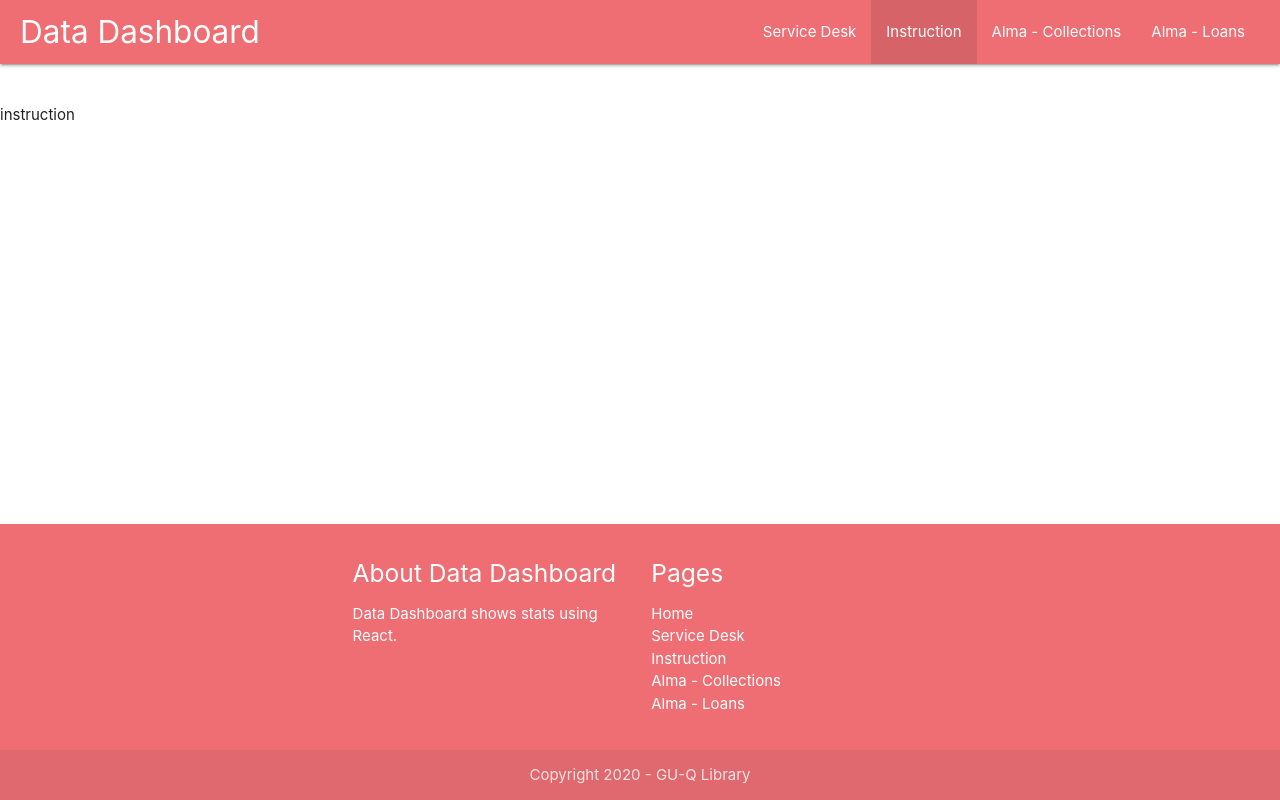
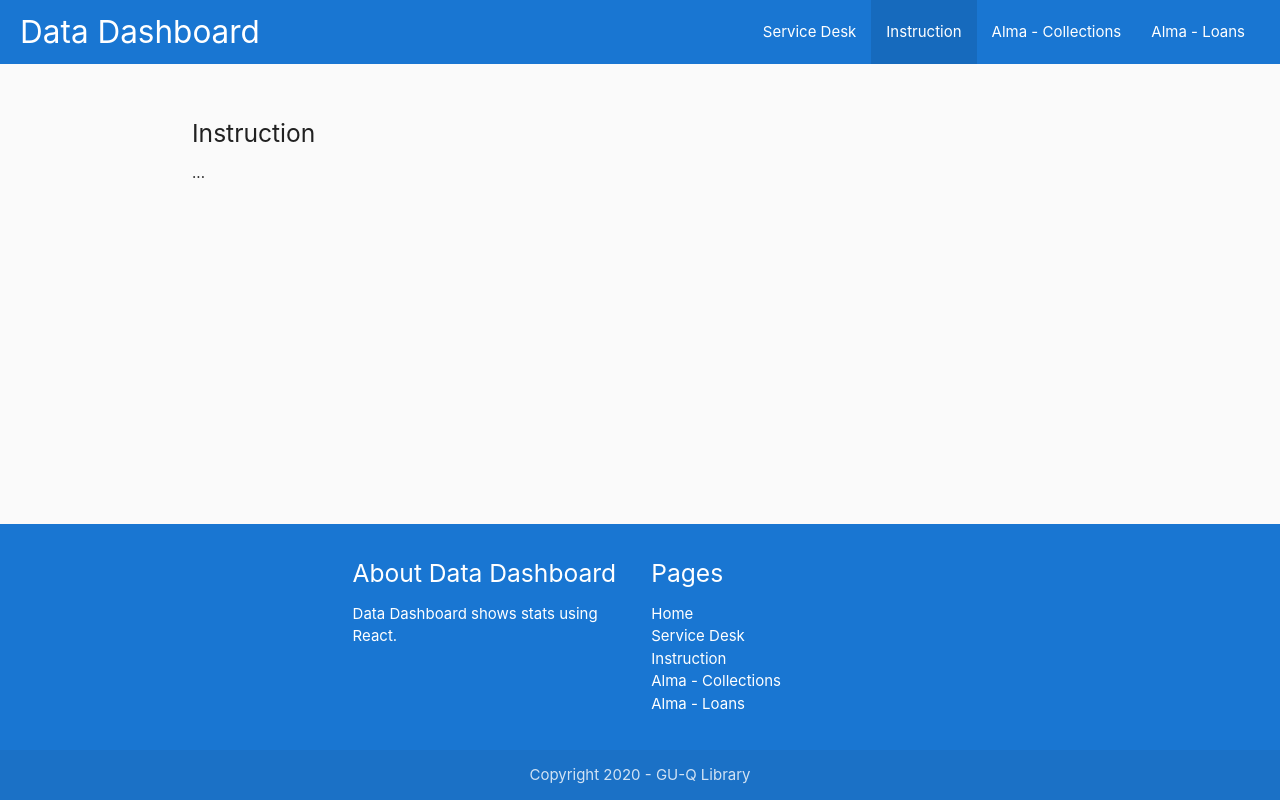
Before and after one commit to robert-laws/project-sep-2020-react-google-charts-conference-app, a React (Create React App) app: page /instruction in a window 1280 px wide. Built offline with nearby package versions, Linux system fonts and the light colour scheme.

Commit message:
adjust layout and colors

```diff
--- a/src/App.js
+++ b/src/App.js
@@ -15,7 +15,7 @@ function App() {
     <Router>
       <div className='App'>
         <Header />
-        <main>
+        <main className='grey lighten-5'>
           <Switch>
             <Route exact path='/' component={Home} />
             <Route path='/instruction' component={Instruction} />
--- a/src/layout/Footer.js
+++ b/src/layout/Footer.js
@@ -3,7 +3,7 @@ import { Link } from 'react-router-dom';
 
 export const Footer = () => {
   return (
-    <footer className='page-footer'>
+    <footer className='page-footer blue darken-2'>
       <div className='container'>
         <div className='row'>
           <div className='col l2 s12 m6'></div>
--- a/src/layout/Navigation.js
+++ b/src/layout/Navigation.js
@@ -3,7 +3,7 @@ import { Link, NavLink } from 'react-router-dom';
 
 export const Navigation = () => {
   return (
-    <nav>
+    <nav className='blue darken-2'>
       <div className='nav-wrapper'>
         <Link className='brand-logo' to='/'>
           Data Dashboard
--- a/src/pages/AlmaCollections.js
+++ b/src/pages/AlmaCollections.js
@@ -1,5 +1,5 @@
 import React from 'react';
 
 export const AlmaCollections = () => {
-  return <div>alma - collections</div>;
+  return <div className='container'>alma - collections</div>;
 };
--- a/src/pages/AlmaLoans.js
+++ b/src/pages/AlmaLoans.js
@@ -1,5 +1,5 @@
 import React from 'react';
 
 export const AlmaLoans = () => {
-  return <div>alma - loans</div>;
+  return <div className='container'>alma - loans</div>;
 };
--- a/src/pages/Instruction.js
+++ b/src/pages/Instruction.js
@@ -1,5 +1,10 @@
 import React from 'react';
 
 export const Instruction = () => {
-  return <div>instruction</div>;
+  return (
+    <div className='container'>
+      <h5>Instruction</h5>
+      <p>...</p>
+    </div>
+  );
 };
--- a/src/pages/ServiceDesk.js
+++ b/src/pages/ServiceDesk.js
@@ -1,5 +1,5 @@
 import React from 'react';
 
 export const ServiceDesk = () => {
-  return <div>service desk</div>;
+  return <div className='container'>service desk</div>;
 };
--- a/src/sass/_main.scss
+++ b/src/sass/_main.scss
@@ -22,7 +22,7 @@
 
   main {
     flex: 1;
-    margin-top: 40px;
+    padding-top: 40px;
   }
 
   footer {
```
